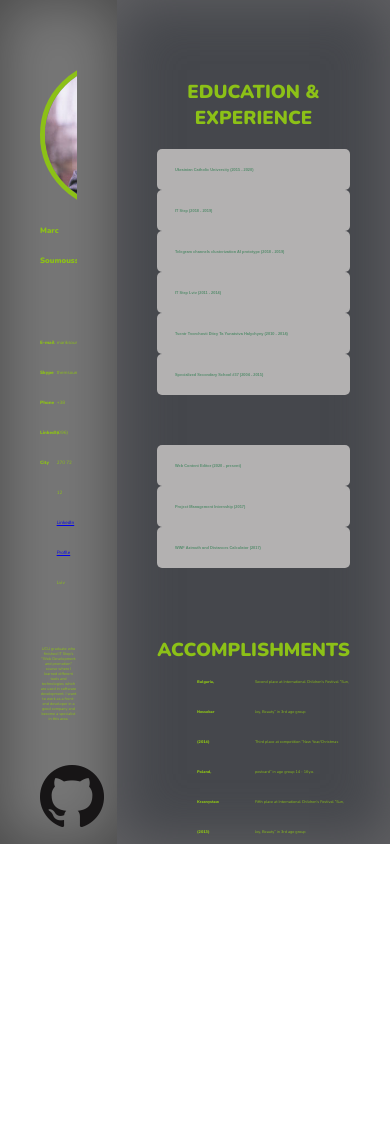
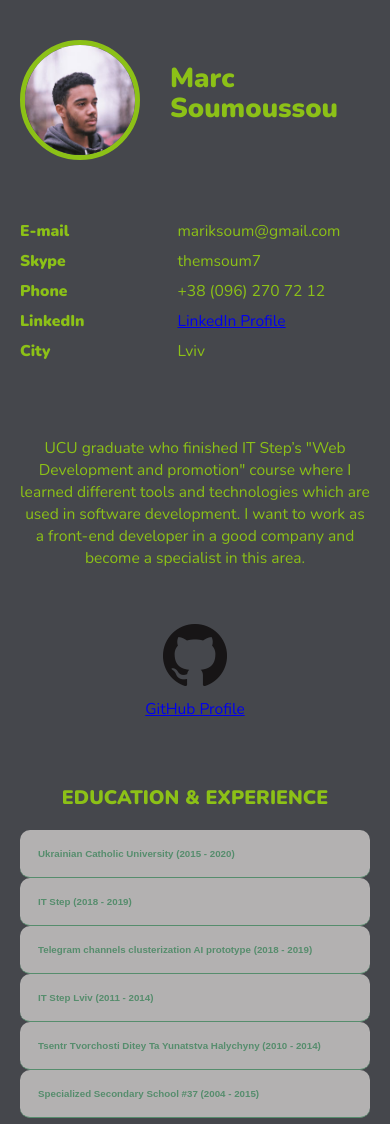
Before and after one commit to themsoum7/Intellias-Test-Task, a plain HTML site: page index.html in a window 390 px wide. Shown: the top 1124 px of the page. Before the commit the page ends 844 px from the top, so only its background shows below. Drawn offline with nearby package versions, Linux system fonts and the light colour scheme.

Commit message:
added mobile version

```diff
--- a/styles/style.css
+++ b/styles/style.css
@@ -194,6 +194,7 @@ ul {
     margin-bottom: 10px;
     position: relative;
 }
+
 .skill-percent::after {
     content: "";
     width: 100%;
@@ -275,7 +276,6 @@ ul {
     margin-bottom: 25px;
 }
 
-
 .personal-interest-image {
     width: 64px;
     height: 64px;
@@ -285,3 +285,83 @@ ul {
     float: left;
     width: 25%;
 }
+
+@media only screen and (max-width: 600px) {
+    body {
+        height: initial;
+    }
+
+    .my-profile, .my-experience, .skills-section, .languages-section {
+        overflow: initial;
+        float: none;
+        width: 100%;
+        background-color: #45474c;
+        box-shadow: initial;
+    }
+
+    .profile-pic {
+        width: 120px;
+        height: 120px;
+    }
+
+    .wrapper {
+        overflow: initial;
+    }
+
+    .profile-name {
+        font-size: 7vw;
+    }
+
+    .title-list, .value-list, .about-me, .page-link {
+        font-size: 4vw;
+    }
+
+    .edu-exp-title, .accomplishment-wrapper h3, .skills-section h3, .languages-section h3 {
+        font-size: 5vw;
+    }
+
+    .section-padding {
+        padding: 40px 20px 0 20px;
+    }
+
+    .accordion, .accordion1 {
+        font-size: 2.5vw;
+        border-radius: 10px;
+        border-bottom: 1px solid #568d6d;
+    }
+
+    .accordion:hover, .accordion1:hover {
+        border-color: #8cc117;
+    }
+
+    .panel {
+        width: 95%;
+        font-size: 2.5vw;
+    }
+
+    .accomplishment-place, .accomplishment-desc {
+        font-size: 2.5vw;
+    }
+
+    ul {
+        padding: 0;
+    }
+
+    .accomplishment-place li, .accomplishment-desc li {
+        margin-top: 15px;
+    }
+
+    .languages-section {
+        margin-top: 70px;
+    }
+
+    .skills-section h3, .languages-section h3 {
+        text-align: center;
+        padding: 0;
+    }
+
+    .personal-interest-image {
+        width: 32px;
+        height: 32px;
+    }
+}
```
